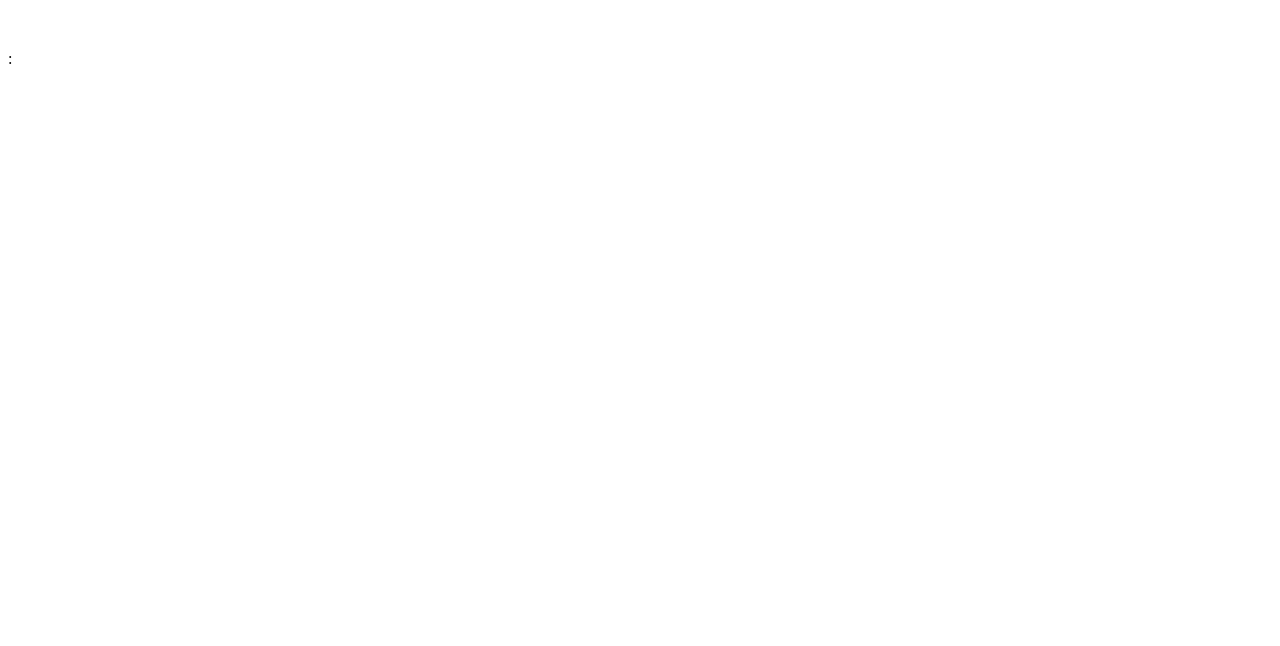
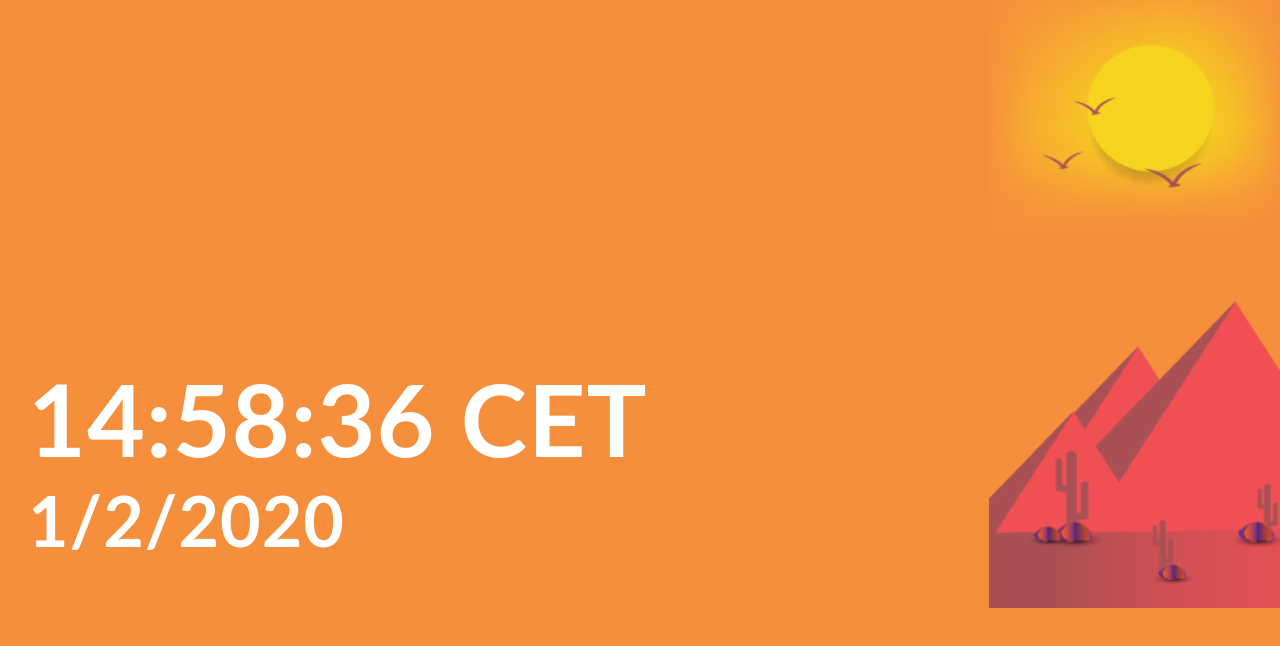
Before and after one commit to RyanK2/Challenge2Klok, a plain HTML site: page index.html in a window 1280 px wide. Drawn offline with Linux system fonts and the light colour scheme.

Commit message:
klok - animation complete

```diff
--- a/index.html
+++ b/index.html
@@ -4,19 +4,15 @@
 	<title>Challenge 2 - Clock</title>
 	<meta charset="UTF-8">
 	<meta name="viewport" content="width=device-width, initial-scale=1.0">
+	<link rel="stylesheet" type="text/css" href="style.css">
 </head>
-<body>
+<body id="background" onload="giveTime()">
 	<main>
-		<section class="container">
-			<div class="time-icon">
-				<figure class="icon-container">
-					<img src=""/>
-				</figure>
-			</div>
-		</section>
 		<section class="clock">
-			<p class="hour"></p><span class="dots">:</span><p class="min"></p>
+			<p id="time"></p>
+			<p id="date"></p>
 		</section>
 	</main>
+		<script type="text/javascript" src="script.js"></script>
 </body>
 </html>
--- /dev/null
+++ b/script.js
@@ -0,0 +1,45 @@
+function giveTime() {
+var today = new Date();
+var hour = today.getHours();
+var min = today.getMinutes();
+var sec = today.getSeconds();
+var day = today.getDay();
+var month = today.getMonth();
+var year = today.getFullYear();
+
+if (sec.toString().length == 1) {
+    sec = "0" + sec;
+}
+
+if (min.toString().length == 1) {
+    min = "0" + min;
+}
+
+if (hour.toString().length == 1) {
+    hour = "0" + hour;
+}
+
+if(hour >= 24) {
+    hour = 0;
+}
+
+document.getElementById('time').innerHTML = hour + ":" + min + ":" + sec + " CET";
+document.getElementById('date').innerHTML = day + "/" + month + "/" + year;
+var t = setTimeout(giveTime, 100);
+
+if(hour < 7 ) {
+document.getElementById('background').style.backgroundImage = 'url(images/night.png)';
+document.body.style.backgroundColor = "#537C84";
+}
+
+if(hour >= 7 && hour < 12) {
+ document.getElementById('background').style.backgroundImage = 'url(images/day.png)';
+document.body.style.backgroundColor = "#B3DDC2";
+}
+
+if(hour >= 12 && hour <= 23) {
+ document.getElementById('background').style.backgroundImage = 'url(images/afternoon.png)';
+ document.body.style.backgroundColor = "#F58F3C";
+}
+
+};
--- /dev/null
+++ b/style.css
@@ -0,0 +1,97 @@
+body {
+  font-family: 'Lato', sans-serif;
+}
+
+#background {
+  background-repeat: no-repeat;
+  background-size: cover;
+}
+
+.clock {
+    font-size: 35px;
+    font-weight: 700;
+    letter-spacing: 1px;
+    text-align: center;
+    position: relative;
+    top: 300px;
+}
+
+#date {
+	margin-top: -30px;
+	font-size: 30px;
+}
+
+main {
+	width: 100%;
+	height: 100%;
+	color: white;
+	display: flex;
+	justify-content: center;
+}
+
+
+@media only screen and (min-width: 570px) {
+
+    .clock {
+        font-size: 50px;
+        top: 200px;
+    }
+
+    #background {
+    	background-repeat: repeat-x;
+    	background-size: auto 615px;
+    }
+
+    html {
+    	height: 100%;
+    	max-height: 600px;
+    }
+
+    body {
+    	min-height: 100%;
+    }
+}
+
+@media only screen and (min-width: 870px) {
+
+    .clock {
+        font-size: 60px;
+        top: 360px;
+        text-align: left;
+        padding-left: 20px;
+    }
+
+    #date {
+    	margin-top: -50px;
+    }
+
+    main {
+    	justify-content: left;
+    	vertical-align: bottom;
+    }
+
+     #background {
+    	background-repeat: repeat;
+    	background-size: auto 615px;
+    	max-height: 465px;
+    	height: 100%;
+    }
+
+}
+
+@media only screen and (min-width: 1120px) {
+    .clock {
+        font-size: 100px;
+        top: 250px;
+    }
+
+    #date {
+    	font-size: 70px;
+    	margin-top: -100px;
+    }
+
+    #background {
+    	background-repeat: no-repeat;
+    	background-position: right;
+    }
+}
```
Also changed, not shown: images/afternoon.png (added), images/day.png (added), images/night.png (added).
